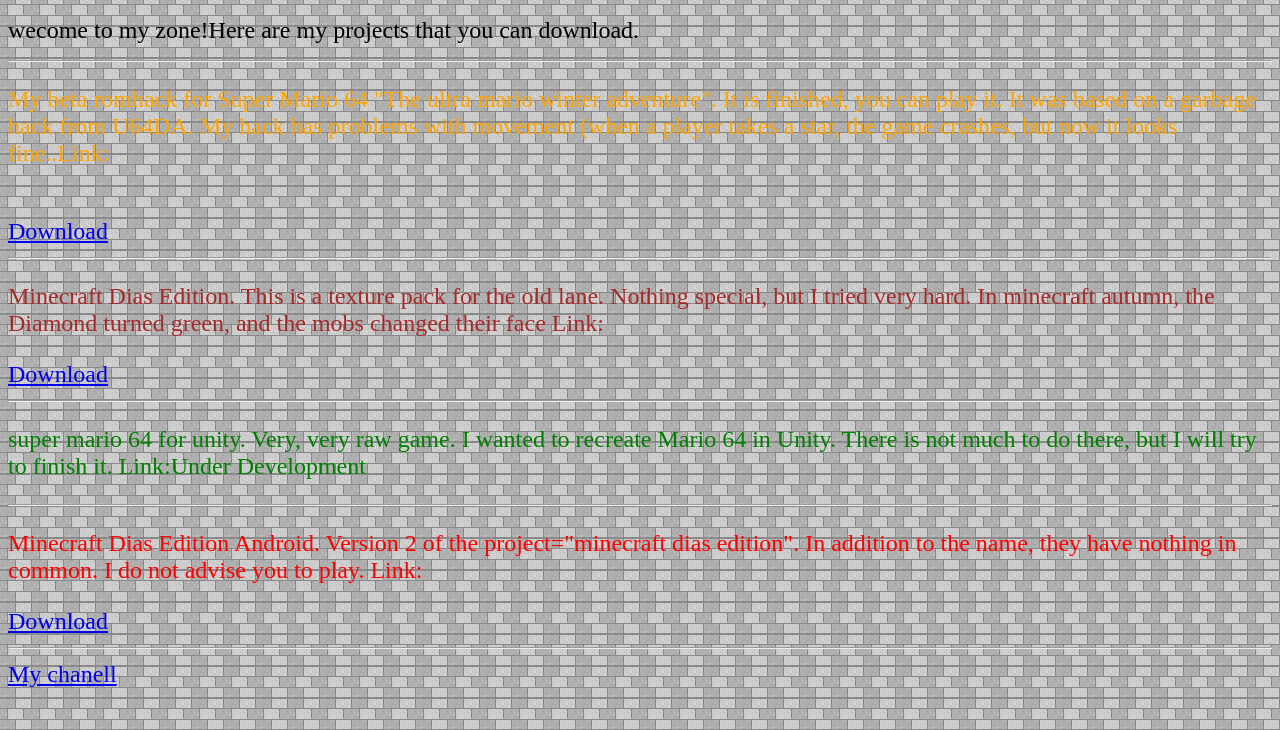
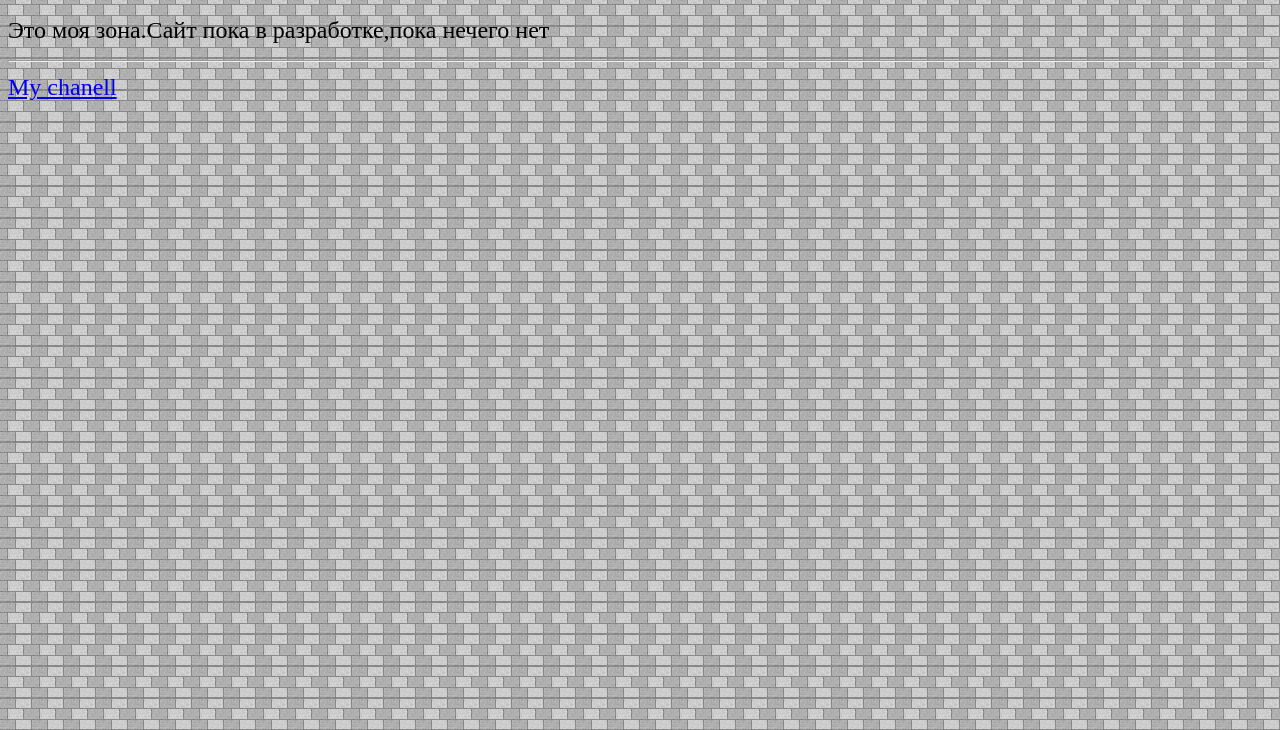
Before and after one commit to beadias97/thebeadias97zone, a plain HTML site: page index.html in a window 1280 px wide. Shown: the part 70-800 px from the top of the page. Drawn offline with Linux system fonts and the light colour scheme.

Commit message:
Update index.html

```diff
--- a/index.html
+++ b/index.html
@@ -10,36 +10,8 @@
 
 <img src="logo.png" />
 
-<p><font size="5" color="black">wecome to my zone!Here are my projects that you can download.
+<p><font size="5" color="black">Это моя зона.Сайт пока в разработке,пока нечего нет
  </p>
-
-<hr>
-
-<p><font size="5" color="orange">My beta romhack for Super Mario 64 "The ultra mario winter adventure". It is finished, you can play it. It was based on a garbage hack from U64DA. My hack has problems with movement (when a player takes a star, the game crashes, but now it looks fine..Link:</p>
-
-<br>
-<a href="https://drive.google.com/file/d/1O6pbZc-KyRVY0rItiP1YpdcFO4v4jrNf/view?usp=sharing"><font size="5">Download</a>
-
-</body>
-
-<hr>
-
-<p><font size="5" color=brown>Minecraft Dias Edition. This is a texture pack for the old lane. Nothing special, but I tried very hard. In minecraft autumn, the Diamond turned green, and the mobs changed their face Link:</p>
-
-
-<a href="https://drive.google.com/file/d/1O6pbZc-KyRVY0rItiP1YpdcFO4v4jrNf/view?usp=sharing"><font size="5">Download</a>
-
-<hr>
-
-<p><font size:"5" color="green">super mario 64 for unity. Very, very raw game. I wanted to recreate Mario 64 in Unity. There is not much to do there, but I will try to finish it. Link:Under Development</p>
-
-<hr>
-
-<p><font size="5" color="red">Minecraft Dias Edition Android. Version 2 of the project="minecraft dias edition". In addition to the name, they have nothing in common. I do not advise you to play. Link:
-</p>
-
-<a href="<a href="https://drive.google.com/file/d/1O6pbZc-KyRVY0rItiP1YpdcFO4v4jrNf/view?usp=sharing"><font size="5">Download
-
 
 <hr>
 
```
